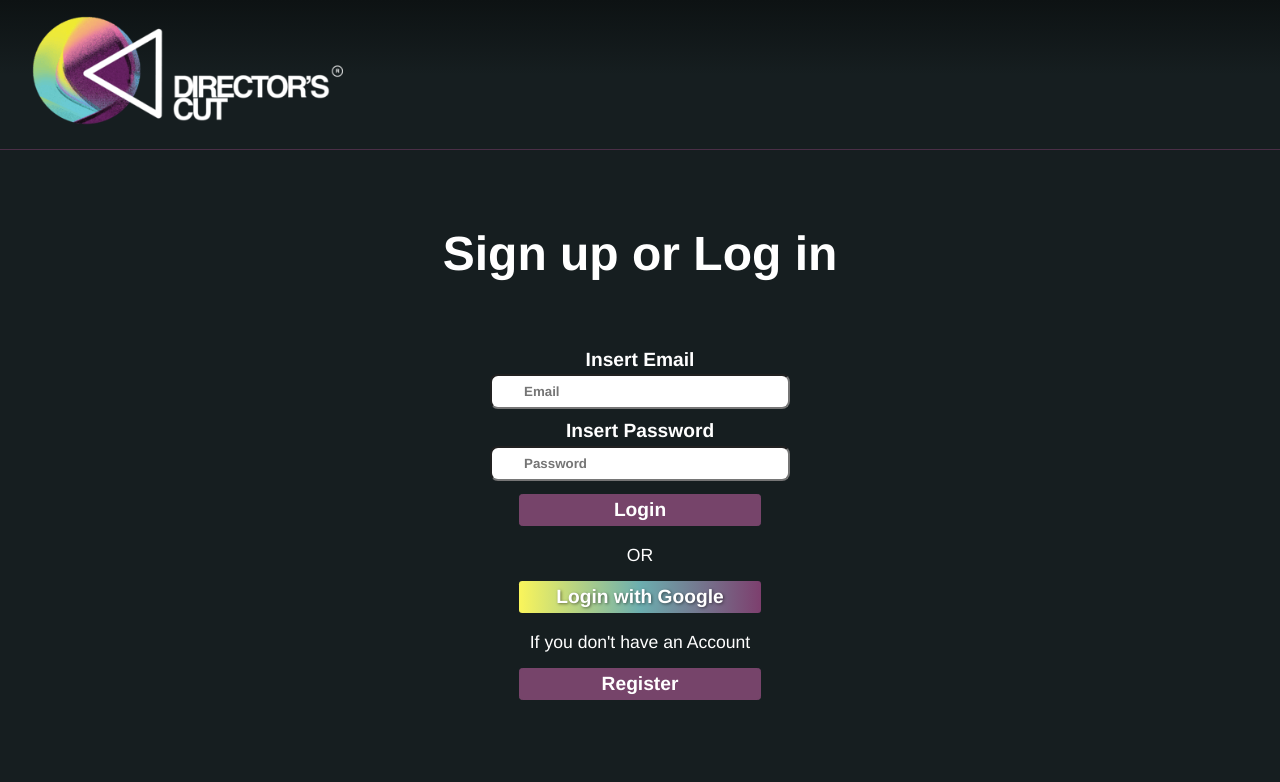
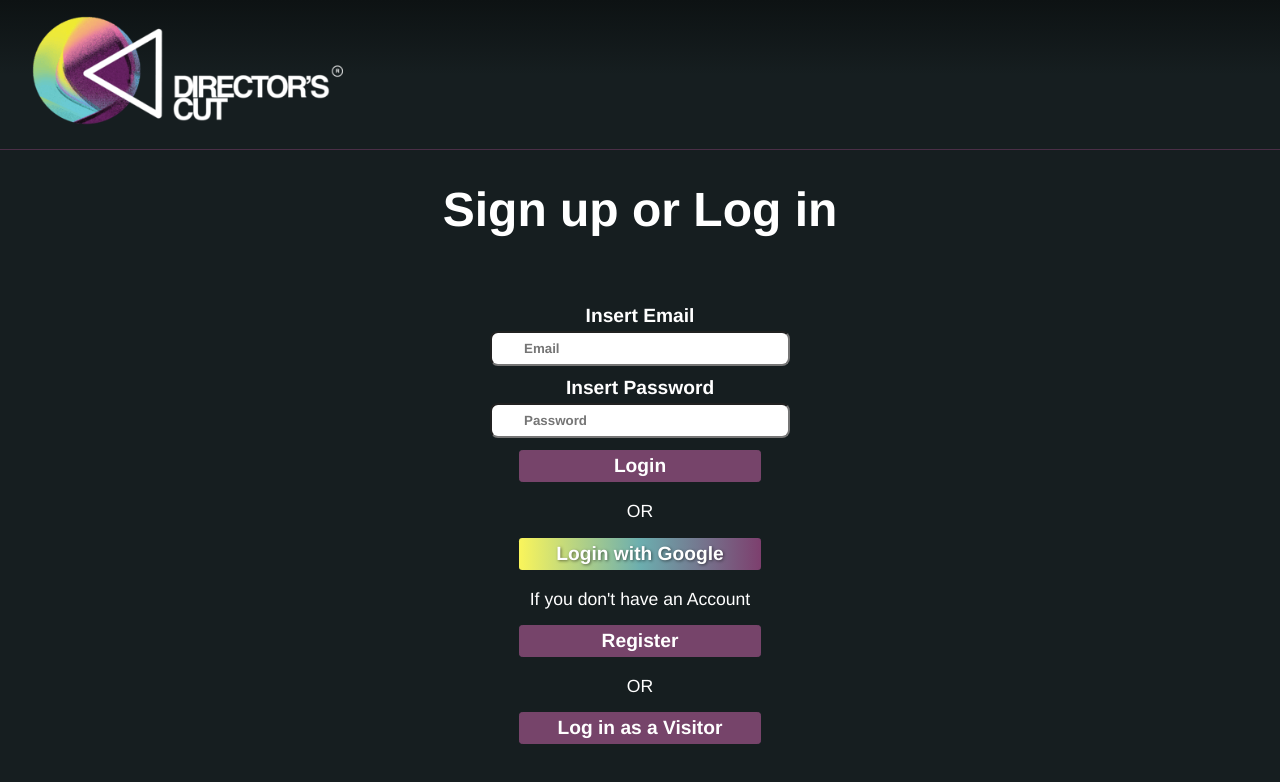
Before and after one commit to JerryPapada/SWE_Web, a React (Vite) app in the folder frontend/: page /login in a window 1280 px wide. Shown: the top 782 px of the page. Built offline with nearby package versions, Linux system fonts and the light colour scheme.

Commit message:
visitor button only

```diff
--- a/frontend/src/pages/Login.jsx
+++ b/frontend/src/pages/Login.jsx
@@ -66,6 +66,9 @@ function Login() {
         navigate('/register');
 
     }
+    const visitorLogin = async (e) => {
+        navigate('/home');
+    }
 
     return (
         <><Header page="login" msg={displayMsg} />
@@ -84,6 +87,8 @@ function Login() {
                     <Button text="Login with Google" onClick={googleLogin} disabled={false} type="submit" className="button google-button" />
                     <p id="login-or">If you don't have an Account</p>
                     <Button text="Register" onClick={userRegistration} disabled={false} type="submit" className="button" />
+                    <p id="login-or">OR</p>
+                    <Button text="Log in as a Visitor" onClick={visitorLogin} disabled={false} type="submit" className="button" />
                 </div>
             </div>
         </>
```
